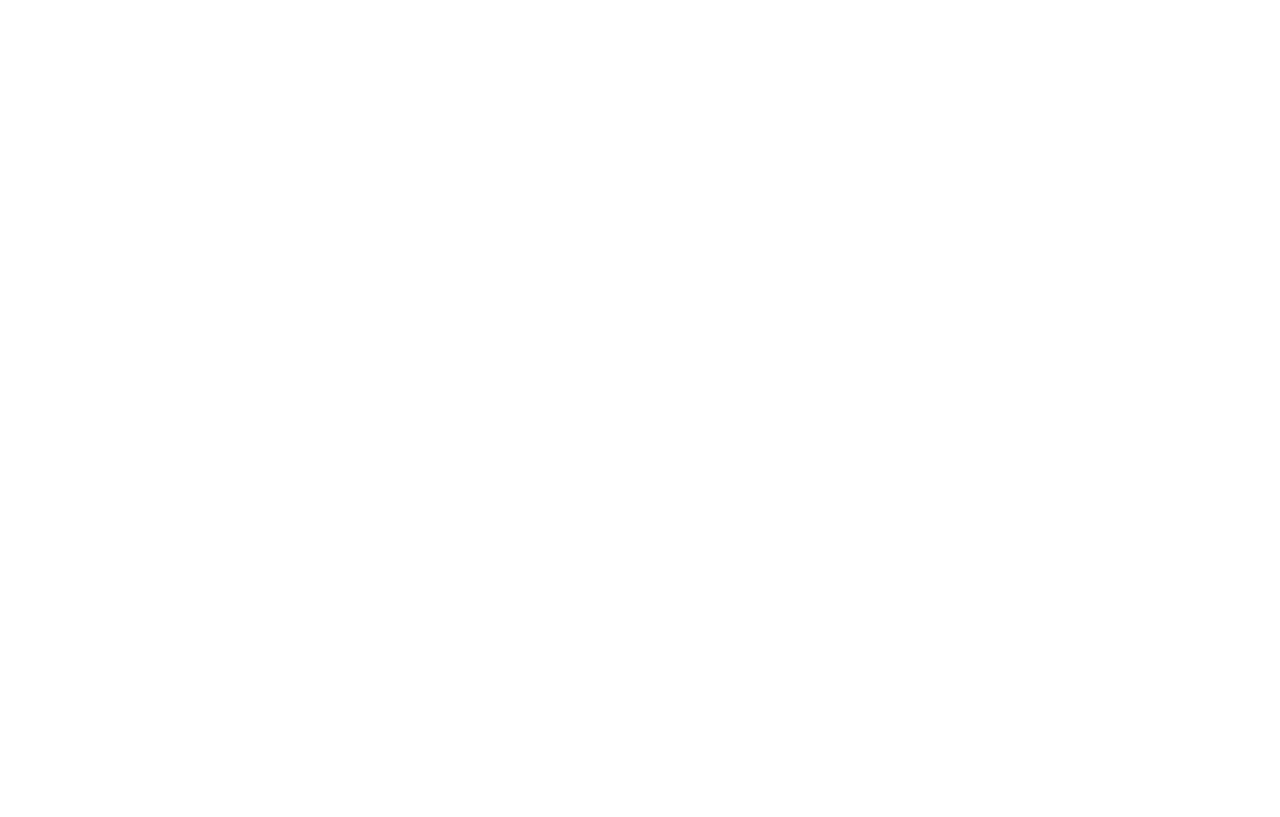
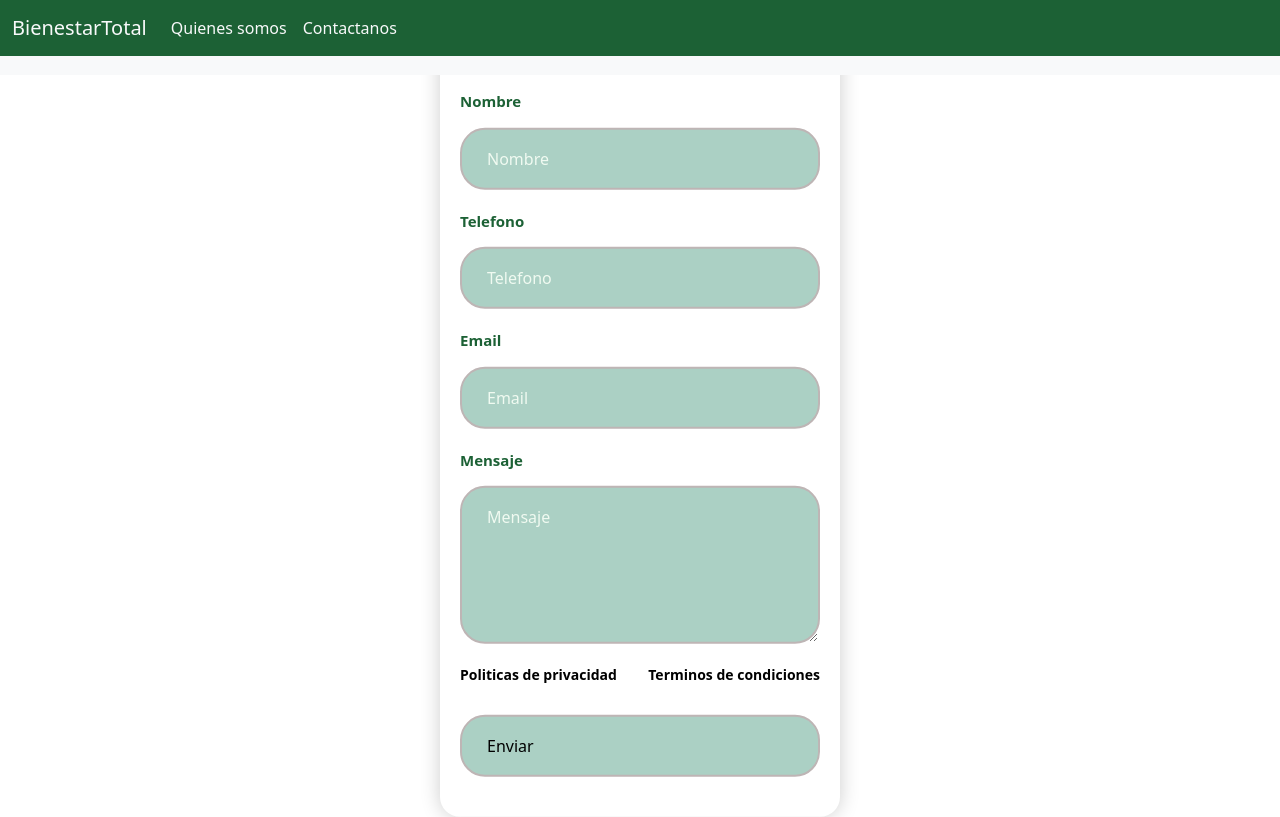
Before and after one commit to Alomans/ProWeb, a website: page contacto.html in a window 1280 px wide. Drawn offline with nearby package versions, Linux system fonts and the light colour scheme.

Commit message:
6th Commit

```diff
--- a/contacto.html
+++ b/contacto.html
@@ -0,0 +1,88 @@
+<!DOCTYPE html>
+<html lang="en">
+  <head>
+    <meta charset="utf-8" />
+    <meta name="viewport" content="width=device-width, initial-scale=1" />
+    <title>BienestarTotal - Inicio</title>
+    <link rel="stylesheet" href="css/style.css" />
+    <link rel="icon" href="multimedia/logo.ico" />
+    <link
+      href="https://cdn.jsdelivr.net/npm/bootstrap@5.3.3/dist/css/bootstrap.min.css"
+      rel="stylesheet"
+      integrity="sha384-QWTKZyjpPEjISv5WaRU9OFeRpok6YctnYmDr5pNlyT2bRjXh0JMhjY6hW+ALEwIH"
+      crossorigin="anonymous"
+    />
+  </head>
+
+  <body>
+    <header
+      class="sticky-sm-top sticky-md-top sticky-lg-top sticky-xl-top sticky-xxl-top"
+    >
+      <nav class="navbar navbar-expand-lg nav2">
+        <div class="container-fluid">
+          <a class="navbar-brand a1" href="index.html">BienestarTotal</a>
+          <button
+            class="navbar-toggler"
+            type="button"
+            data-bs-toggle="collapse"
+            data-bs-target="#navbarScroll"
+            aria-controls="navbarScroll"
+            aria-expanded="false"
+            aria-label="Toggle navigation"
+          >
+            <span class="navbar-toggler-icon"></span>
+          </button>
+          <div class="collapse navbar-collapse" id="navbarScroll">
+            <ul
+              class="navbar-nav me-auto my-2 my-lg-0 navbar-nav-scroll"
+              style="--bs-scroll-height: 100px"
+            >
+              <li class="nav-item">
+                <a class="nav-link a1" aria-current="page" href="somos.html"
+                  >Quienes somos</a
+                >
+              </li>
+              <li class="nav-item">
+                <a class="nav-link a1" aria-current="page" href="contacto.html"
+                  >Contactanos</a
+                >
+              </li>
+            </ul>
+          </div>
+        </div>
+      </nav>
+      <nav class="nav1">
+        <h6>fime</h6>
+      </nav>
+    </header>
+    <form class="formulario">
+      <h2>Contacto</h2>
+      <div class="imput-group">
+        <label for="name">Nombre</label>
+        <input type="text" name="name" id="name" placeholder="Nombre" />
+        <label for="phone">Telefono</label>
+        <input type="tel" name="phone" id="phone" placeholder="Telefono" />
+        <label for="email">Email</label>
+        <input type="email" name="email" id="email" placeholder="Email" />
+        <label for="message">Mensaje</label>
+        <textarea
+          name="message"
+          id="message"
+          cols="30"
+          rows="5"
+          placeholder="Mensaje"
+        ></textarea>
+        <div class="form-txt">
+          <a href="">Politicas de privacidad</a>
+          <a href="">Terminos de condiciones</a>
+        </div>
+        <input type="btn" type="submit" value="Enviar" />
+      </div>
+    </form>
+    <script
+      src="https://cdn.jsdelivr.net/npm/bootstrap@5.3.3/dist/js/bootstrap.bundle.min.js"
+      integrity="sha384-YvpcrYf0tY3lHB60NNkmXc5s9fDVZLESaAA55NDzOxhy9GkcIdslK1eN7N6jIeHz"
+      crossorigin="anonymous"
+    ></script>
+  </body>
+</html>
--- /dev/null
+++ b/scss/componentes/contacto.scss
@@ -0,0 +1,61 @@
+form {
+  position: absolute;
+  box-shadow: 0 0 20px rgba(0, 0, 0, 0.2);
+  top: 50%;
+  left: 50%;
+  transform: translate(-50%, -50%);
+  width: 400px;
+  border-radius: 20px;
+  text-align: center;
+  h2 {
+    text-align: center;
+    padding: 20px;
+    border-bottom: 1px solid black;
+    color: $color-uno;
+  }
+  .imput-group {
+    display: flex;
+    flex-direction: column;
+    text-align: left;
+    padding: 20px;
+  }
+  label {
+    color: $color-uno;
+    font-size: 15px;
+    font-weight: 600;
+    margin-bottom: 15px;
+  }
+  input,
+  textarea {
+    padding: 17px 25px;
+    border-radius: 25px;
+    margin-bottom: 20px;
+    background-color: #abd0c4;
+    border: 2px solid rgb(190, 181, 181);
+    color: black;
+    outline: none;
+  }
+  input::placeholder,
+  textarea::placeholder {
+    color: #f0faf1;
+  }
+  .form-txt {
+    margin-bottom: 30px;
+    display: flex;
+    justify-content: space-between;
+    text-align: center;
+    a {
+      color: black;
+      text-decoration: none;
+      font-weight: 600;
+      font-size: 14px;
+    }
+  }
+  btn {
+    font-size: 16px;
+    color: black;
+    border: 0;
+    border-radius: 25px;
+    background-color: $color-dos;
+  }
+}
--- a/scss/style.scss
+++ b/scss/style.scss
@@ -1,5 +1,6 @@
 @import "componentes/header";
 @import "componentes/muestrario";
+@import "componentes/contacto.scss";
 @import "componentes/footer";
 @import "componentes/mediaqueries";
 @import "base/extendes";
```
Also changed, not shown: index.html (+2 -2 lines), somos.html (+4 -4 lines), css/style.css, 1 other file.
